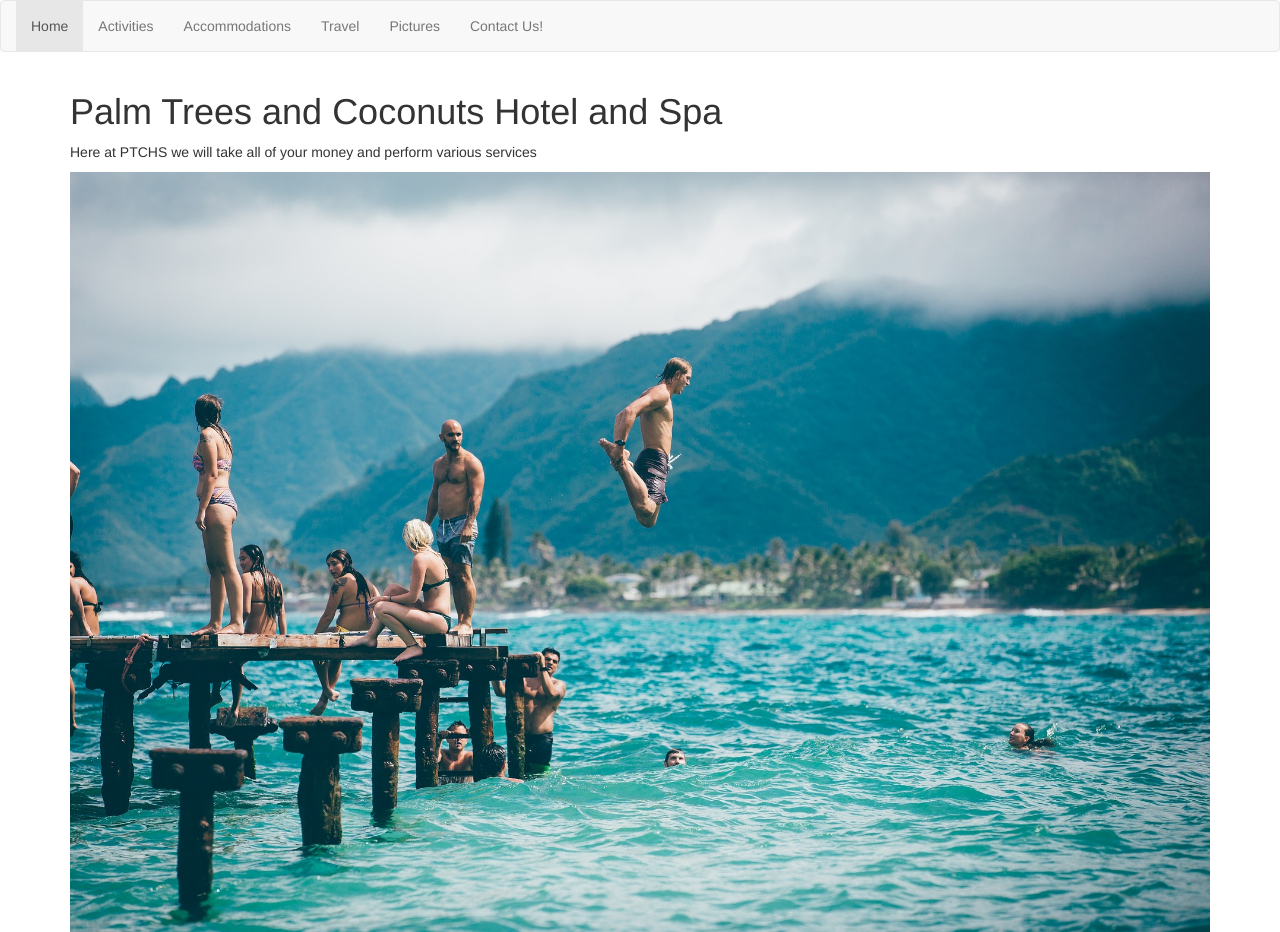
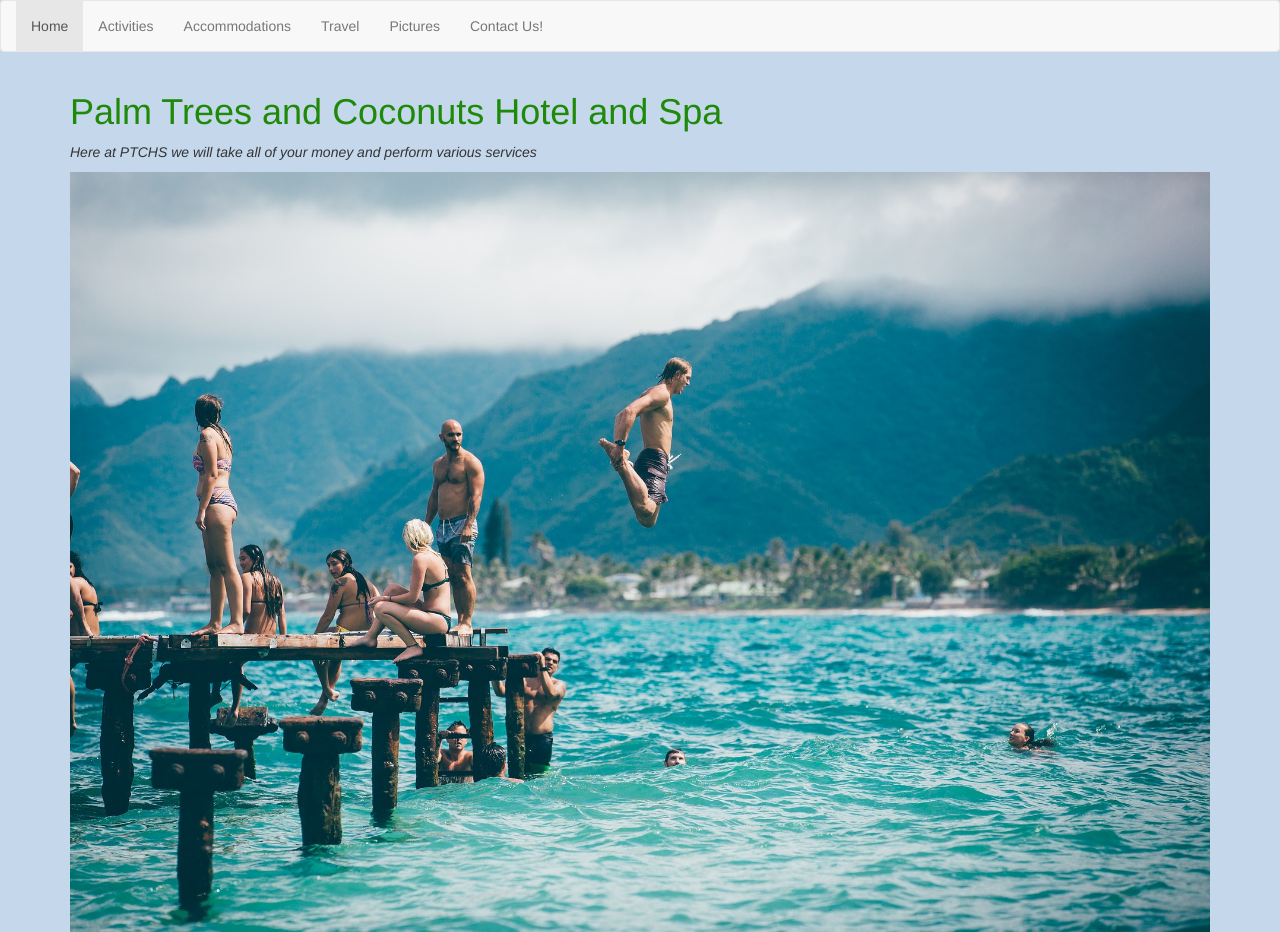
Before and after one commit to Coderoper/Resort, a plain HTML site: page index.html in a window 1280 px wide. Drawn offline with nearby package versions, Linux system fonts and the light colour scheme.

Commit message:
Tropical CSS styling

```diff
--- a/css/tropical-styles.css
+++ b/css/tropical-styles.css
@@ -1,3 +1,13 @@
 .row {
   margin: 50px 0 50px 0 !important;
 }
+body {
+  background-color: rgba(63, 127, 191, .3);
+}
+h1{
+ color: rgb(31, 137, 10);
+}
+p{
+  font-style: italic;
+  font-weight: 200;
+}
--- a/index.html
+++ b/index.html
@@ -2,6 +2,7 @@
 <html>
 <head>
   <link rel="stylesheet" href="https://maxcdn.bootstrapcdn.com/bootstrap/3.3.7/css/bootstrap.min.css">
+      <link rel="stylesheet" type="text/css" href="css/tropical-styles.css">
   <title>Palm Trees and Coconuts Hotel and Spa</title>
 </head>
 <body>
```
Also changed, not shown: accommodations.html (+1 -0 lines), activities.html (+1 -0 lines), contact-information.html (+1 -0 lines), travel-arrangements.html (+1 -0 lines).
